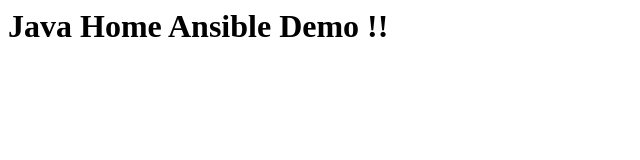
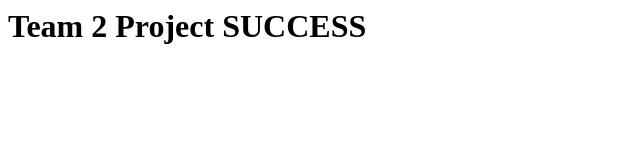
Before and after one commit to Vageesh7795/My-app-ansible, a plain HTML site: page index.html in a window 1280 px wide. Shown: the whole page, without its empty margins (0-640 px from the left). Drawn offline with Linux system fonts and the light colour scheme.

Commit message:
Update index.html

```diff
--- a/index.html
+++ b/index.html
@@ -1 +1 @@
-<h1> Java Home Ansible Demo !!</h1>
+<h1>Team 2 Project SUCCESS</h1>
```
